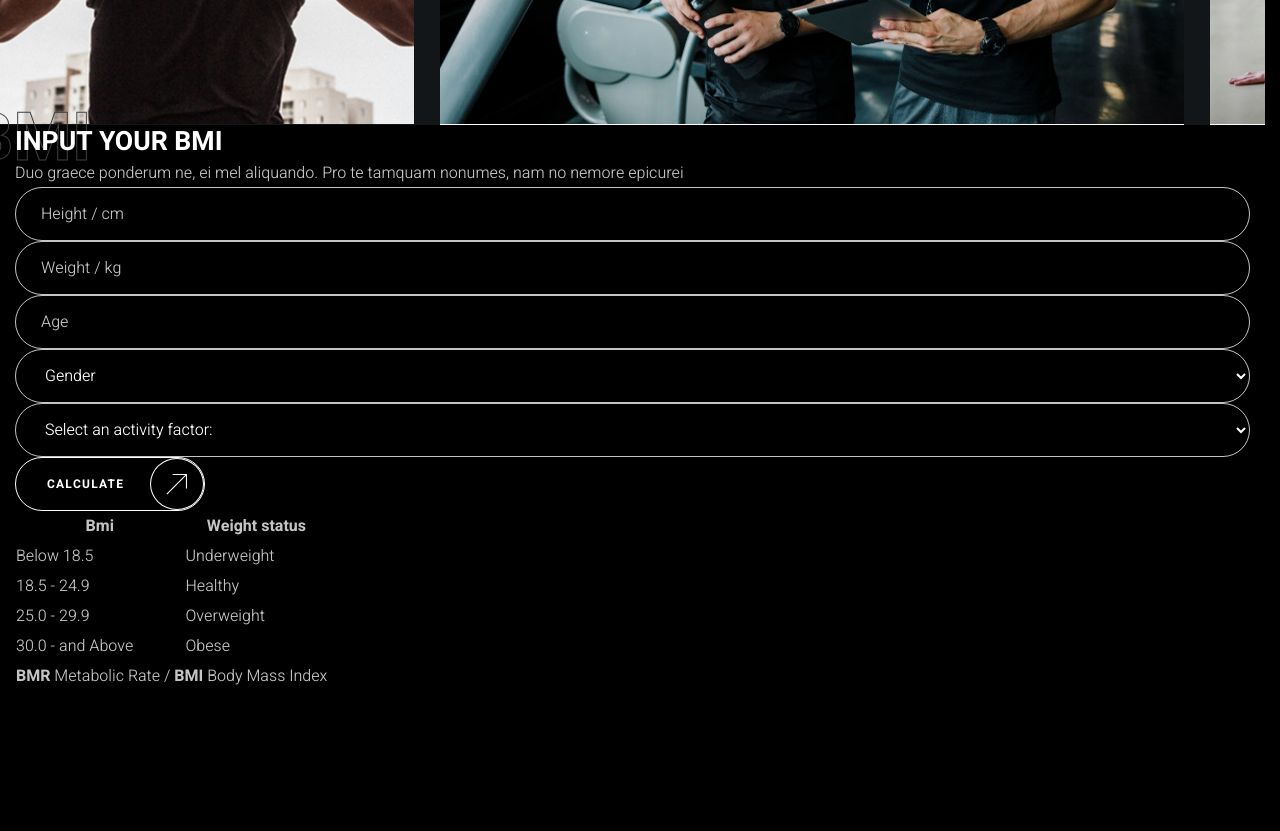
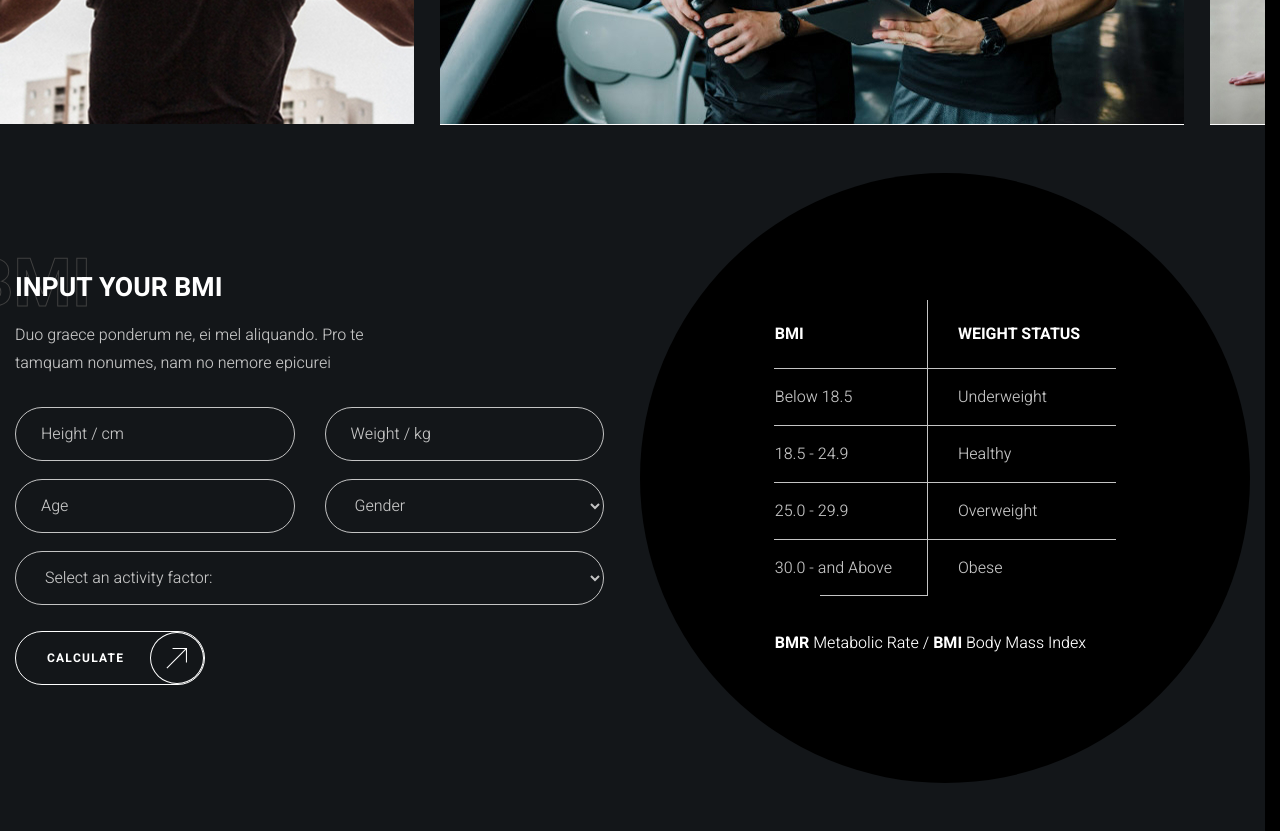
Before and after one commit to XianNekko/kropp, a plain HTML site: page index.html in a window 1280 px wide. Shown: the part 5420-6251 px from the top of the page. Before the commit the page ends 6111 px from the top, so only its background shows below. Drawn offline with Linux system fonts and the light colour scheme.

Commit message:
feat: add style css and adaptive section calculate

```diff
--- a/css/styles.css
+++ b/css/styles.css
@@ -369,7 +369,8 @@ h1, h2, h3, h4, h5, h6 {
   border-radius: var(--border-radius);
 }
 
-.input::placeholder {
+.input::placeholder,
+select.input:invalid {
   color: var(--color-light-gray);
 }
 
@@ -381,6 +382,18 @@ h1, h2, h3, h4, h5, h6 {
   color: var(--color-dark);
   background-color: var(--color-light-gray);
   outline: none;
+}
+
+/* Chrome, Safari, Edge, Opera */
+input::-webkit-outer-spin-button,
+input::-webkit-inner-spin-button {
+  -webkit-appearance: none;
+  margin: 0;
+}
+
+/* Firefox */
+input[type=number] {
+  -moz-appearance: textfield;
 }
 
 .button {
@@ -831,6 +844,124 @@ h1, h2, h3, h4, h5, h6 {
   scroll-snap-align: start;
 }
 
+.calculate {
+  padding-block: 146px;
+  background-color: var(--color-dark-alternate);
+}
+
+.calculate-inner {
+  display: flex;
+  align-items: center;
+  column-gap: 36px;
+}
+
+.calculate-body {
+  flex-grow: 1;
+  max-width: 627px;
+}
+
+.calculate-title:not(:last-child) {
+  margin-bottom: 16px;
+}
+
+.calculate-description {
+  max-width: 385px;
+}
+
+.calculate-description:not(:last-child) {
+  margin-bottom: 30px;
+}
+
+.calculate-form-body {
+  display: grid;
+  grid-template-columns: repeat(2, 1fr);
+  gap: 18px 30px;
+}
+
+.calculate-form-body:not(:last-child) {
+  margin-bottom: 26px;
+}
+
+.calculate-input.wide {
+  grid-column: -1 / 1;
+}
+
+.calculate-table-wrapper {
+  position: relative;
+  display: flex;
+  justify-content: center;
+  align-items: center;
+  width: 100%;
+  max-width: 610px;
+}
+
+.calculate-table-wrapper::before {
+  content: "";
+  position: absolute;
+  top: 50%;
+  left: 50%;
+  translate: -50% -50%;
+  width: 100%;
+  aspect-ratio: 1;
+  background-color: var(--color-dark);
+  border-radius: 50%;
+}
+
+.calculate-table {
+  position: relative;
+  border-collapse: collapse;
+}
+
+.calculate-table :is(td, th) {
+  padding-right: 30px;
+}
+
+.calculate-table :is(td, th):not(:first-child) {
+  padding-left: 30px;
+}
+
+.calculate-table :is(td, th):not(:last-child) {
+  border-right: 1px solid var(--color-light-gray);
+}
+
+.calculate-table tbody td {
+  border-top: 1px solid var(--color-light-gray);
+}
+
+.calculate-table tbody tr:last-child td:first-child {
+  position: relative;
+}
+
+.calculate-table tbody tr:last-child td:first-child::after {
+  content: "";
+  position: absolute;
+  bottom: 0;
+  right: 0;
+  width: 70%;
+  height: 1px;
+  background-color: var(--color-light-gray);
+}
+
+.calculate-table th {
+  padding-block: 20px;
+  text-align: left;
+  text-transform: uppercase;
+  color: var(--color-light);
+}
+
+.calculate-table td {
+  padding-block: 14px;
+}
+
+.calculate-table tfoot {
+  color: var(--color-light);
+}
+
+.calculate-table tfoot td {
+  padding-top: 33px;
+  padding-bottom: 0;
+}
+
 @media (max-width: 1919px) {
   .motivation-card-image {
     margin-block: -20px;
@@ -892,6 +1023,30 @@ h1, h2, h3, h4, h5, h6 {
 
   .family-image {
     height: 360px;
+  }
+
+  .calculate {
+    padding-block: 100px;
+  }
+
+  .calculate-inner {
+    column-gap: 20px;
+  }
+
+  .calculate-form-body {
+    grid-template-columns: 1fr;
+  }
+
+  .calculate-form-button {
+    width: 100%;
+  }
+
+  .calculate-table :is(td, th) {
+    padding-block: 10px;
+  }
+
+  .calculate-table tfoot td {
+    padding-top: 10px;
   }
 }
 
@@ -996,4 +1151,17 @@ h1, h2, h3, h4, h5, h6 {
   .family-image {
     height: 360px;
   }
+
+  .calculate {
+    padding-block: 60px;
+  }
+
+  .calculate-inner {
+    flex-direction: column;
+    row-gap: 30px;
+  }
+
+  .calculate-table-wrapper::before {
+    display: none;
+  }
 }
--- a/index.html
+++ b/index.html
@@ -487,6 +487,7 @@
             <select
               class="calculate-input input"
               id="gender"
+              required
             >
               <option
                 value=""
@@ -506,6 +507,7 @@
             <select
               class="calculate-input input wide"
               id="activity-factor"
+              required
             >
               <option
                 value=""
@@ -518,7 +520,7 @@
             </select>
           </div>
           <button
-            class="calculate-form-body button transparent"
+            class="calculate-form-button button transparent"
             type="submit"
           >
             Calculate
```
